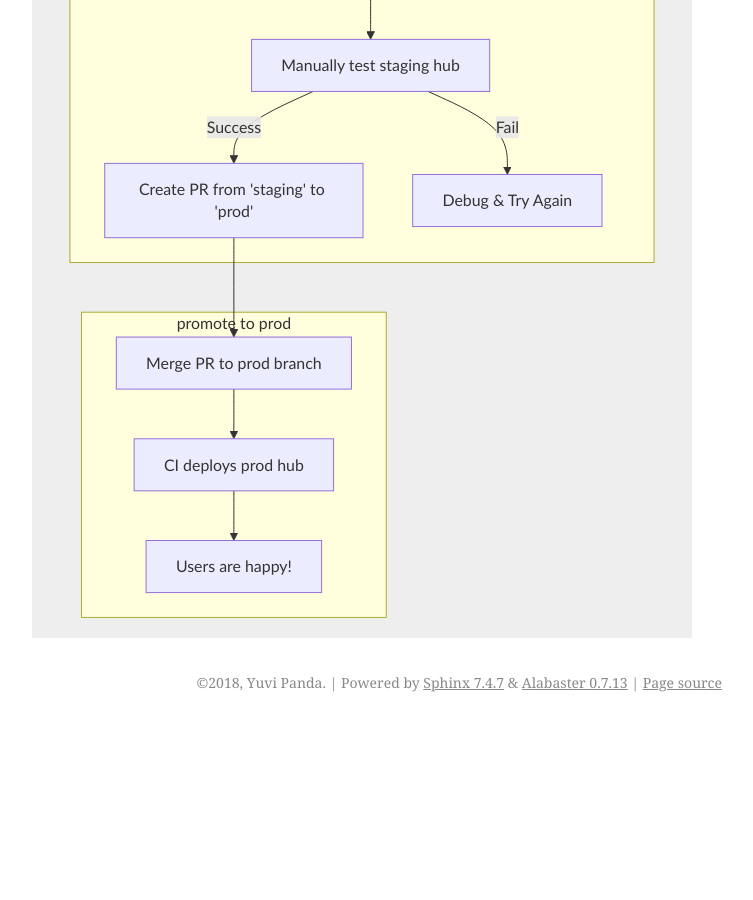
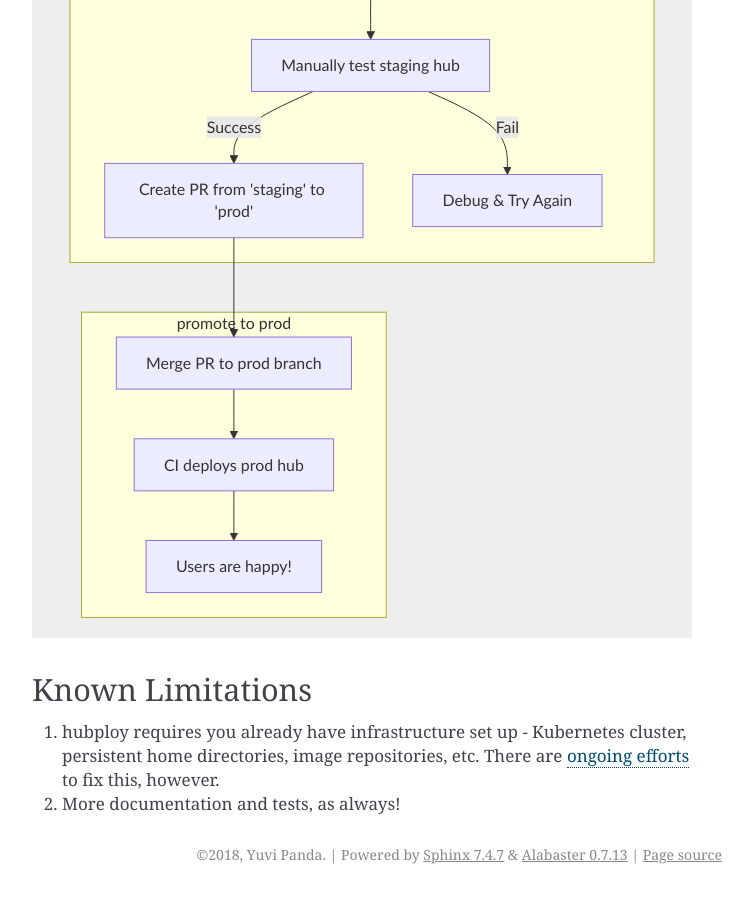
Before and after one commit to berkeley-dsep-infra/hubploy, a Sphinx documentation site: the page built from docs/index.rst, in a window 1280 px wide and 900 px high, scrolled down 1556 px. Shown: the whole window, without its empty margins (388-1141 px from the left). Built offline with Sphinx 7.4.7, drawn with Linux system fonts in a browser that asks for light colours; before the commit the page ends 2284 px from its top, so only the background shows below that.

Commit message:
Document known limitations of hubploy

```diff
--- a/docs/index.rst
+++ b/docs/index.rst
@@ -57,3 +57,12 @@ Deploying a change
          Merge-Prod-PR --> Deploy-To-Prod[CI deploys prod hub]
          Deploy-To-Prod --> Happy-Users[Users are happy!]
       end
+
+Known Limitations
+=================
+
+#. hubploy requires you already have infrastructure set up - Kubernetes
+   cluster, persistent home directories, image repositories, etc. There
+   are `ongoing efforts <https://github.com/pangeo-data/terraform-deploy>`_ to fix
+   this, however.
+#. More documentation and tests, as always!
```
